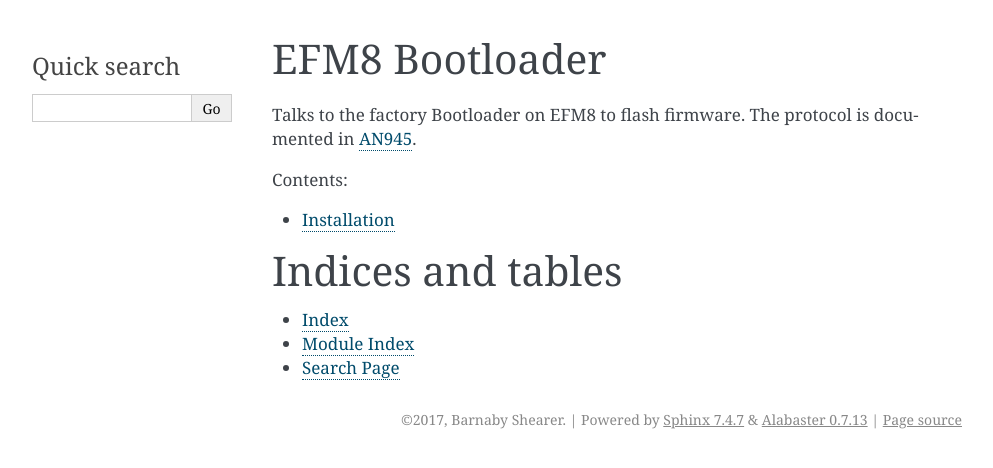
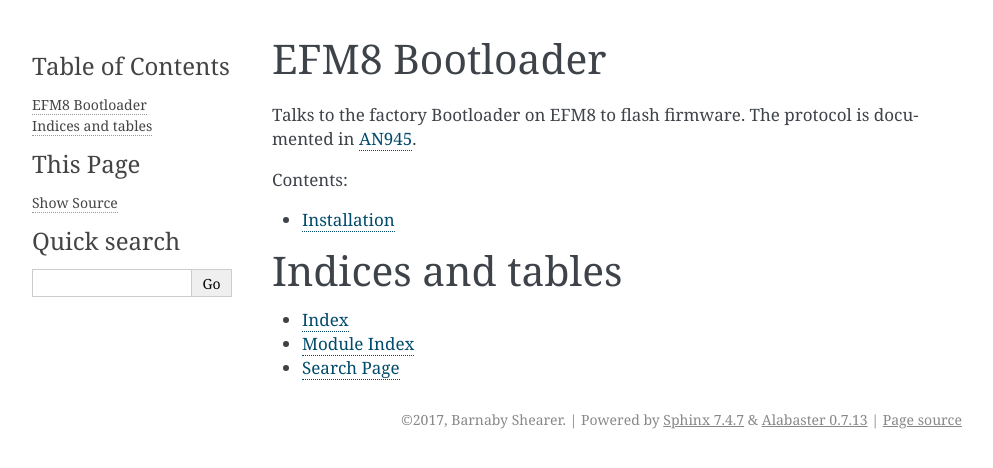
Before and after one commit to BarnabyShearer/efm8, a Sphinx documentation site: the page built from docs/index.rst, in a window 1280 px wide. Shown: the top 468 px of the page, without its empty margins (148-1141 px from the left). Built offline with Sphinx 7.4.7, drawn with Linux system fonts in a browser that asks for light colours; some of the changed lines change nothing that is shown.

Commit message:
default theme

```diff
--- a/docs/conf.py
+++ b/docs/conf.py
@@ -1,22 +1,5 @@
 #!/usr/bin/env python3
-# -*- coding: utf-8 -*-
-#
-# EFM8 Bootloader documentation build configuration file, created by
-# sphinx-quickstart on Wed Nov 22 10:18:39 2017.
-#
-# This file is execfile()d with the current directory set to its
-# containing dir.
-#
-# Note that not all possible configuration values are present in this
-# autogenerated file.
-#
-# All configuration values have a default; values that are commented out
-# serve to show the default.
 
-# If extensions (or modules to document with autodoc) are in another directory,
-# add these directories to sys.path here. If the directory is relative to the
-# documentation root, use os.path.abspath to make it absolute, like shown here.
-#
 import os
 import sys
 from unittest.mock import Mock
@@ -24,156 +7,16 @@
 sys.modules['PyCRC.CRCCCITT'] = Mock()
 sys.path.insert(0, os.path.abspath('..'))
 
-
-# -- General configuration ------------------------------------------------
-
-# If your documentation needs a minimal Sphinx version, state it here.
-#
-# needs_sphinx = '1.0'
-
-# Add any Sphinx extension module names here, as strings. They can be
-# extensions coming with Sphinx (named 'sphinx.ext.*') or your custom
-# ones.
 extensions = [
     'sphinxcontrib.autoprogram',
-    'sphinx.ext.autodoc',
-    'sphinx.ext.intersphinx'
+    'sphinx.ext.autodoc'
 ]
 
-# Add any paths that contain templates here, relative to this directory.
-templates_path = ['_templates']
-
-# The suffix(es) of source filenames.
-# You can specify multiple suffix as a list of string:
-#
-# source_suffix = ['.rst', '.md']
-source_suffix = '.rst'
-
-# The master toctree document.
-master_doc = 'index'
-
-# General information about the project.
 project = 'EFM8 Bootloader'
 copyright = '2017, Barnaby Shearer'
 author = 'Barnaby Shearer'
 
-# The version info for the project you're documenting, acts as replacement for
-# |version| and |release|, also used in various other places throughout the
-# built documents.
-#
-# The short X.Y version.
 version = '0.0'
-# The full version, including alpha/beta/rc tags.
 release = '0.0.2'
 
-# The language for content autogenerated by Sphinx. Refer to documentation
-# for a list of supported languages.
-#
-# This is also used if you do content translation via gettext catalogs.
-# Usually you set "language" from the command line for these cases.
-language = None
-
-# List of patterns, relative to source directory, that match files and
-# directories to ignore when looking for source files.
-# This patterns also effect to html_static_path and html_extra_path
-exclude_patterns = ['_build', 'Thumbs.db', '.DS_Store']
-
-# The name of the Pygments (syntax highlighting) style to use.
-pygments_style = 'sphinx'
-
-# If true, `todo` and `todoList` produce output, else they produce nothing.
-todo_include_todos = False
-
-
-# -- Options for HTML output ----------------------------------------------
-
-# The theme to use for HTML and HTML Help pages.  See the documentation for
-# a list of builtin themes.
-#
-html_theme = 'alabaster'
-
-# Theme options are theme-specific and customize the look and feel of a theme
-# further.  For a list of options available for each theme, see the
-# documentation.
-#
-# html_theme_options = {}
-
-# Add any paths that contain custom static files (such as style sheets) here,
-# relative to this directory. They are copied after the builtin static files,
-# so a file named "default.css" will overwrite the builtin "default.css".
-html_static_path = ['_static']
-
-# Custom sidebar templates, must be a dictionary that maps document names
-# to template names.
-#
-# This is required for the alabaster theme
-# refs: http://alabaster.readthedocs.io/en/latest/installation.html#sidebars
-html_sidebars = {
-    '**': [
-        'relations.html',  # needs 'show_related': True theme option to display
-        'searchbox.html',
-    ]
-}
-
-
-# -- Options for HTMLHelp output ------------------------------------------
-
-# Output file base name for HTML help builder.
-htmlhelp_basename = 'EFM8Bootloaderdoc'
-
-
-# -- Options for LaTeX output ---------------------------------------------
-
-latex_elements = {
-    # The paper size ('letterpaper' or 'a4paper').
-    #
-    # 'papersize': 'letterpaper',
-
-    # The font size ('10pt', '11pt' or '12pt').
-    #
-    # 'pointsize': '10pt',
-
-    # Additional stuff for the LaTeX preamble.
-    #
-    # 'preamble': '',
-
-    # Latex figure (float) alignment
-    #
-    # 'figure_align': 'htbp',
-}
-
-# Grouping the document tree into LaTeX files. List of tuples
-# (source start file, target name, title,
-#  author, documentclass [howto, manual, or own class]).
-latex_documents = [
-    (master_doc, 'EFM8Bootloader.tex', 'EFM8 Bootloader Documentation',
-     'Barnaby Shearer', 'manual'),
-]
-
-
-# -- Options for manual page output ---------------------------------------
-
-# One entry per manual page. List of tuples
-# (source start file, name, description, authors, manual section).
-man_pages = [
-    (master_doc, 'efm8bootloader', 'EFM8 Bootloader Documentation',
-     [author], 1)
-]
-
-
-# -- Options for Texinfo output -------------------------------------------
-
-# Grouping the document tree into Texinfo files. List of tuples
-# (source start file, target name, title, author,
-#  dir menu entry, description, category)
-texinfo_documents = [
-    (master_doc, 'EFM8Bootloader', 'EFM8 Bootloader Documentation',
-     author, 'EFM8Bootloader', 'One line description of project.',
-     'Miscellaneous'),
-]
-
-
-
-
-# Example configuration for intersphinx: refer to the Python standard library.
-intersphinx_mapping = {'https://docs.python.org/': None}
+master_doc = 'index'
```
